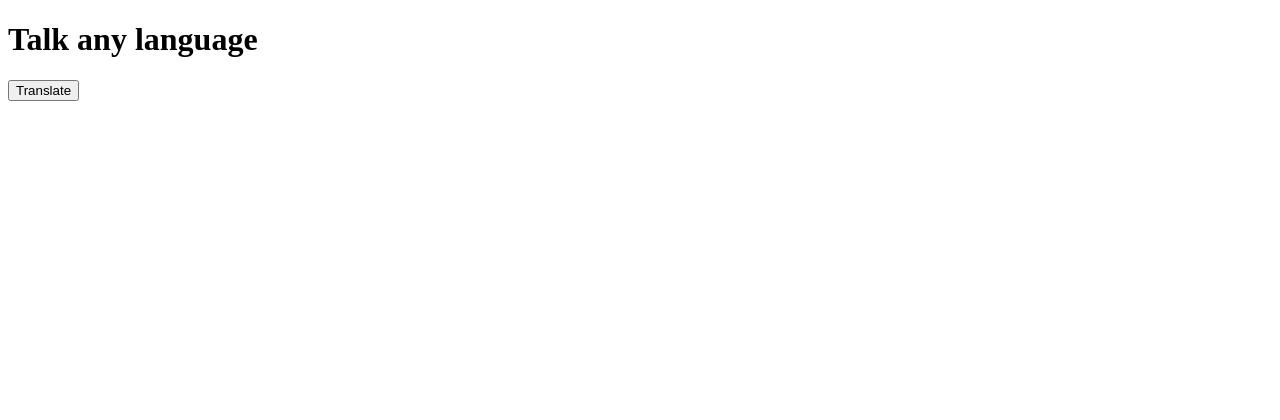
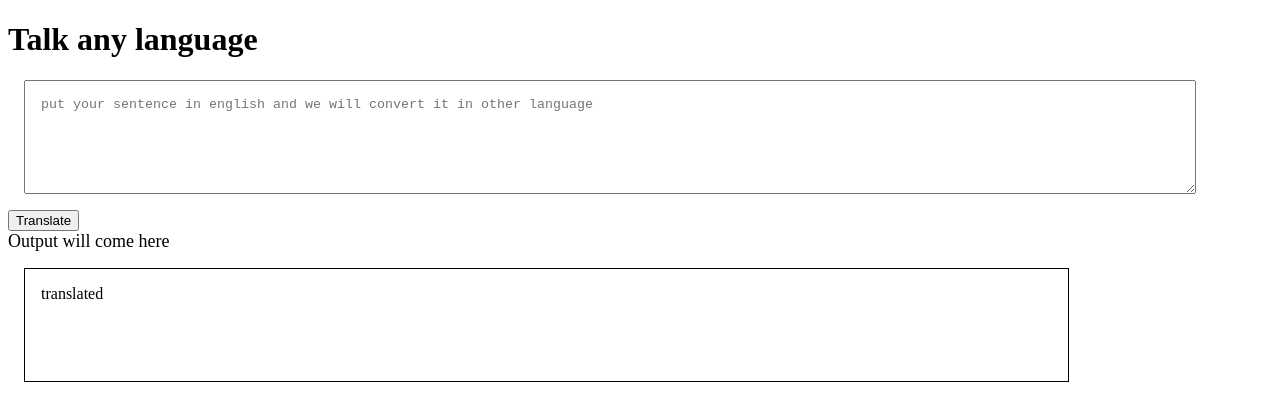
Before and after one commit to Girish-del/neogcamp-language-converter, a plain HTML site: page index.html in a window 1280 px wide. Both pictures are taken after a click on the button "Translate". Drawn offline with Linux system fonts and the light colour scheme.

Commit message:
created 2 blocks

```diff
--- a/app.js
+++ b/app.js
@@ -1,7 +1,11 @@
 var btnTranslate = document.querySelector("#btn-translate");
+var txtInput = document.querySelector("#txt-input");
+var outputdiv = document.querySelector("#output");
+
+function clickhandler(){
+    outputdiv.innerText = "translated " + txtInput.value;
+};
 
 
 
-btnTranslate.addEventListener("click", function clickEventHandler() {
-    console.log("clicked!")
-})
+btnTranslate.addEventListener("click", clickhandler)
--- a/index.html
+++ b/index.html
@@ -1,18 +1,40 @@
 <!DOCTYPE html>
 <html lang="en">
+
 <head>
     <meta charset="UTF-8">
     <meta http-equiv="X-UA-Compatible" content="IE=edge">
     <meta name="viewport" content="width=device-width, initial-scale=1.0">
     <title>Language Converter</title>
-    <script>
+    <style>
+        textarea {
+            width: 90%;
+            height: 10vh;
+            display: block;
+            margin: 1rem;
+            padding: 1rem;
 
+        }
+        #output {
+            border: 1px solid black;
+            height: 10vh;
+            width: 80%;
+            margin: 1rem;
+            padding: 1rem;
 
-    </script>
+        }
+    </style>
 </head>
+
 <body>
     <h1> Talk any language</h1>
-    <button id="btn-translate">Translate</buton>
-    <script src="app.js" type="text/javascript"></script>
+    <textarea id="txt-input"
+        placeholder="put your sentence in english and we will convert it in other language"></textarea>
+    <button id="btn-translate">Translate</button>
+
+    <div style="font-size: large"> Output will come here </div>
+    <div id="output"></div>
+        <script src="app.js" type="text/javascript"></script>
 </body>
+
 </html>
```
